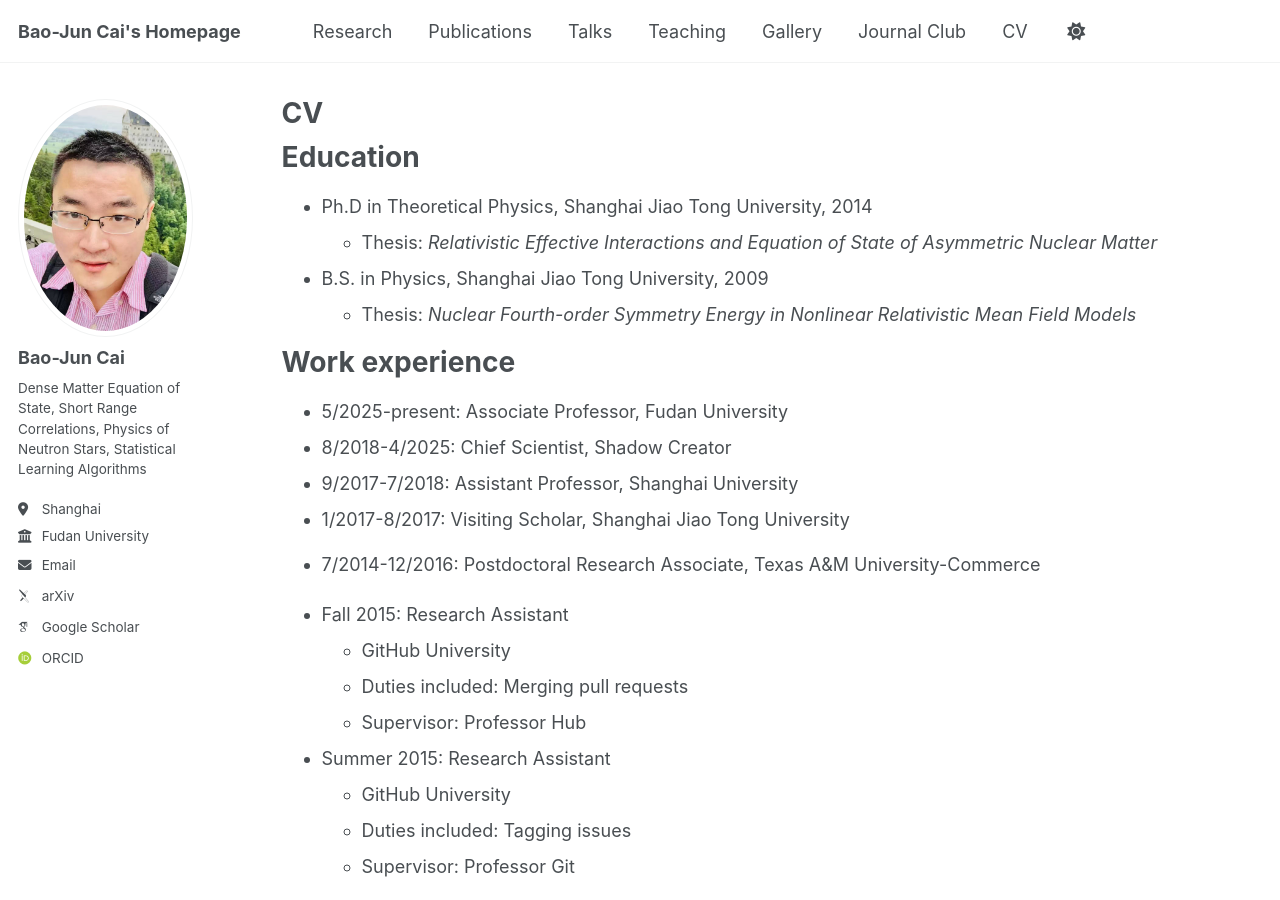
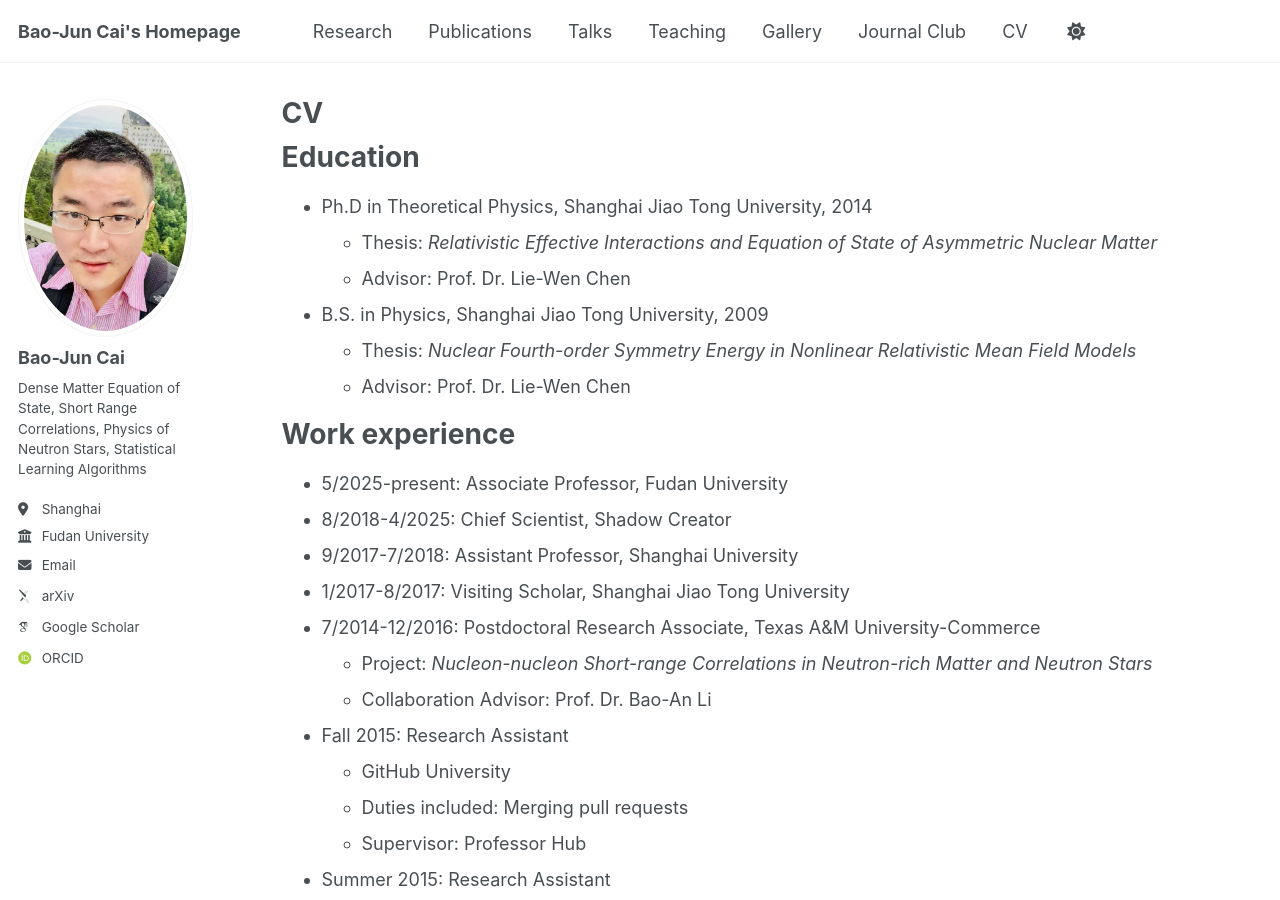
Before and after one commit to bjcai-phys/bjcai-phys.github.io, a Jekyll site: the page built from _pages/cv.md, in a window 1280 px wide and 900 px high. Built offline with Jekyll 4.4.1, drawn with Linux system fonts in a browser that asks for light colours; some web fonts are replaced.

Commit message:
Update cv.md

```diff
--- a/_pages/cv.md
+++ b/_pages/cv.md
@@ -13,8 +13,10 @@ Education
 ======
 * Ph.D in Theoretical Physics, Shanghai Jiao Tong University, 2014
   * Thesis: *Relativistic Effective Interactions and Equation of State of Asymmetric Nuclear Matter*
+  * Advisor: Prof. Dr. Lie-Wen Chen
 * B.S. in Physics, Shanghai Jiao Tong University, 2009
   * Thesis: *Nuclear Fourth-order Symmetry Energy in Nonlinear Relativistic Mean Field Models*
+  * Advisor: Prof. Dr. Lie-Wen Chen
 
 Work experience
 ======
@@ -23,6 +25,8 @@ Work experience
 * 9/2017-7/2018: Assistant Professor, Shanghai University
 * 1/2017-8/2017: Visiting Scholar, Shanghai Jiao Tong University
 * 7/2014-12/2016: Postdoctoral Research Associate, Texas A&M University-Commerce
+  * Project: *Nucleon-nucleon Short-range Correlations in Neutron-rich Matter and Neutron Stars*
+  * Collaboration Advisor: Prof. Dr. Bao-An Li
 
 * Fall 2015: Research Assistant
   * GitHub University
```
